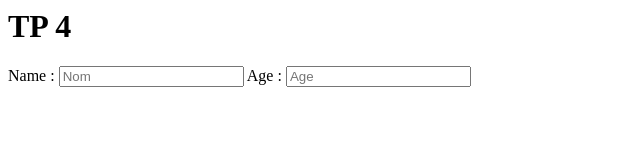
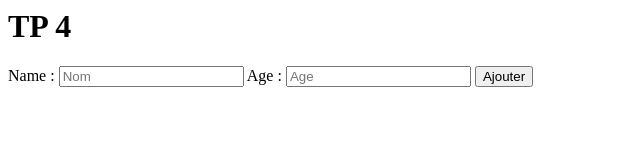
Before and after one commit to SPycre/TPFirebase, a plain HTML site: page index.html in a window 1280 px wide. Shown: the whole page, without its empty margins (0-640 px from the left). Drawn offline with Linux system fonts and the light colour scheme; no server answers.

Commit message:
Fix bouton

```diff
--- a/index.html
+++ b/index.html
@@ -9,7 +9,7 @@
             <input type="text" name="username" placeholder="Nom"></input>
             <label for="age">Age : </label>
             <input type="number" name="age" placeholder="Age"></input>
-            <buttonAjouter</button>
+            <button>Ajouter</button>
         </form>
         <ul id="userlist">
 
```
